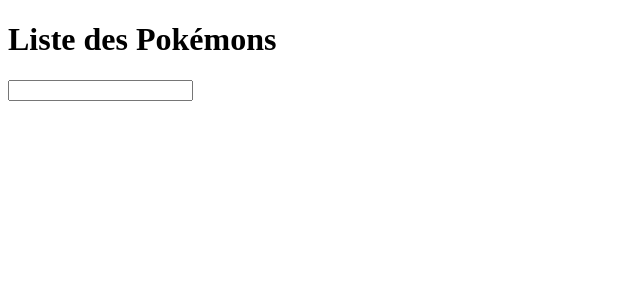
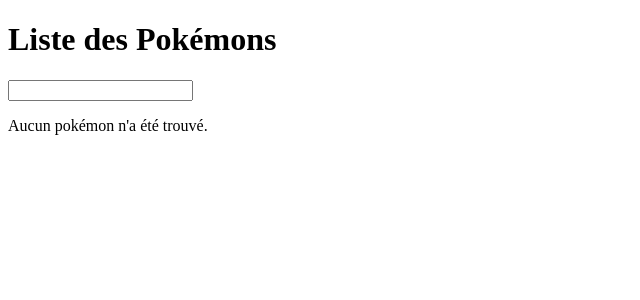
Before and after one commit to ZahirHaniche-dev/angular-pokemon, an Angular app: page / in a window 1280 px wide. Shown: the top 300 px of the page, without its empty margins (0-640 px from the left). Built offline with nearby package versions, Linux system fonts and the light colour scheme.

Commit message:
Conditionner un affichage avec NgIf

```diff
--- a/src/app/app.component.html
+++ b/src/app/app.component.html
@@ -1,13 +1,13 @@
 <h1>Liste des Pokémons</h1>
 <input
     #input
-    (keyup)="selectPokemon(input.value)"
+    (keyup.enter)="selectPokemon(input.value)"
     type="number"
 />
 
-<p> {{ pokemonSelected?.name }} </p>
-
-
-<!-- <div *ngFor="let pokemon of pokemonList" (click)="selectPokemon(pokemon)">
-  <p>{{ pokemon.name }}</p>
-</div> -->
+<p *ngIf="pokemonSelected">
+    Vous avez sélectionné le pokémon : {{ pokemonSelected?.name }}
+</p>
+<p *ngIf="!pokemonSelected">
+    Aucun pokémon n'a été trouvé.
+</p>
```
